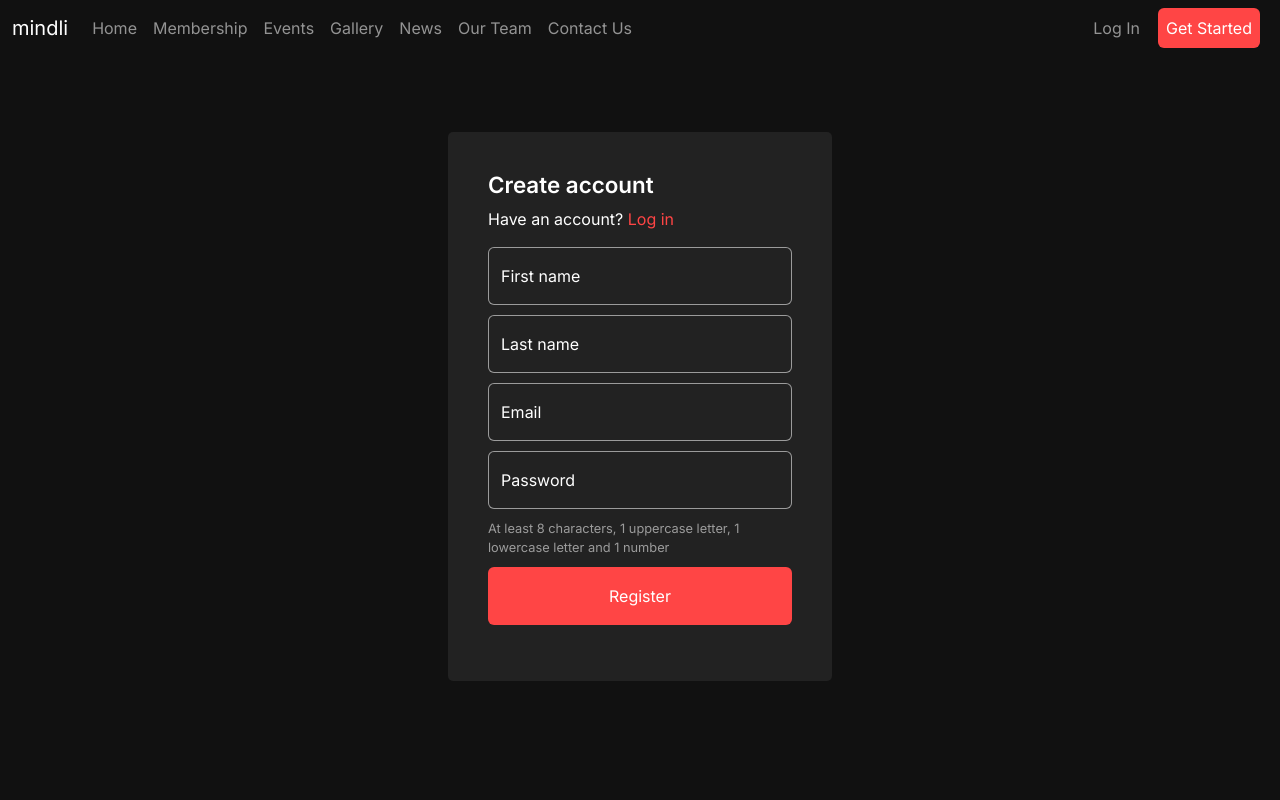
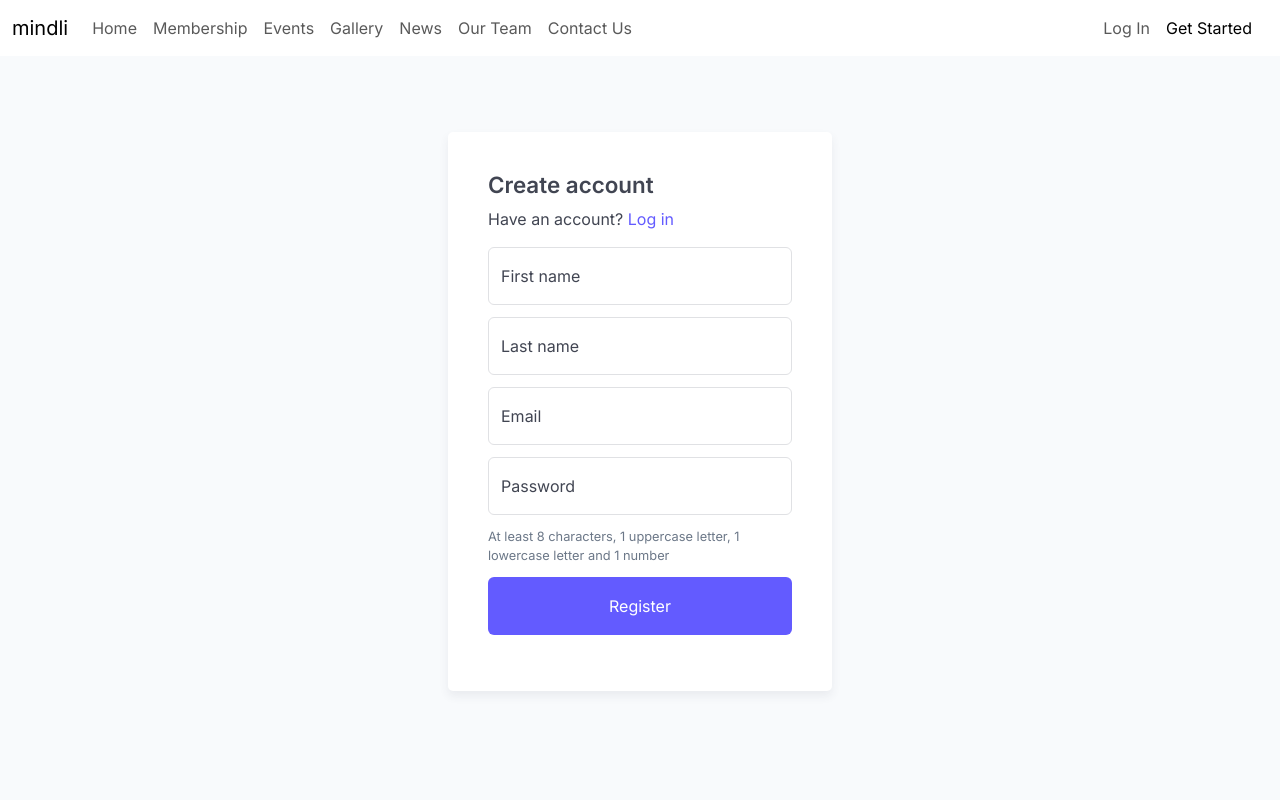
Before and after one commit to neilshaabi/mindli, a Flask app: page /register in a window 1280 px wide. Run offline with Flask 3, Linux system fonts and the light colour scheme; parts of the project's set-up code (start-up, migrations or seed data) failed here and were passed over; some libraries are stand-ins or nearby versions.

Commit message:
Changed colour scheme from dark to light

```diff
--- a/app/static/css/main.css
+++ b/app/static/css/main.css
@@ -1,9 +1,13 @@
 :root {
-    --accent-primary: #ff4545;
-    --accent-dark: #dd2323;
-    --dark-grey: #111;
-    --mid-grey: #222;
-    --light-grey: rgba(255, 255, 255, 0.55);
+
+    --accent-primary: #635bff;
+    --accent-dark: #533afd;
+
+    --light-grey-bg: #f8fafc;
+    --light-grey-outline: #e0e1e4;
+    --light-grey-text: #6c7888;
+    --dark-grey-text: #414552;
+
     --content-width: 80%;
 }
 
@@ -22,7 +26,7 @@ body {
     min-height: -webkit-fill-available;
     width: 100vw;
     height: 100%;
-    background: var(--dark-grey);
+    background: var(--light-grey-bg);
 }
 
 main {
@@ -37,6 +41,7 @@ nav {
     position: absolute;
     top: 0;
     left: 0;
+    background: white;
 }
 
 
@@ -79,18 +84,16 @@ a:hover {
 }
 
 .form-control {
-    color: white;
-    background: var(--mid-grey);
+    color: var(--dark-grey-text);
+    background: white;
     font-size: 0.9rem;
-    margin: 10px 0;
-    border-color: var(--light-grey);
+    margin: 12px 0;
+    border-color: var(--light-grey-outline);
 }
 
 .form-control:focus {
-    color: white;
-    background: var(--mid-grey);
-    background-color: var(--mid-grey);
-    border-color: white;
+    color: var(--dark-grey-text);
+    border-color: var(--dark-grey-text);
     outline: none;
     box-shadow: none;
 }
@@ -98,7 +101,7 @@ a:hover {
 input:-webkit-autofill,
 input:-webkit-autofill:hover,
 input:-webkit-autofill:focus {
-    -webkit-text-fill-color: white;
+    -webkit-text-fill-color: var(--dark-grey-text);
     -webkit-box-shadow: none;
     box-shadow: none;
     transition: all 0s 50000s;
@@ -140,7 +143,6 @@ input:-webkit-autofill:focus {
 /* Containers */
 
 .page-header {
-    color: white;
     padding: 30px;
     padding-top: 7vh;
     padding-bottom: 20px;
@@ -148,8 +150,9 @@ input:-webkit-autofill:focus {
 }
 
 .container {
-    color: white;
-    background: var(--mid-grey);
+    color: var(--dark-grey-text);
+    background: white;
+    box-shadow: 0 5px 10px 0 rgba(60, 66, 87, 0.08);
     width: 30%;
     padding: 40px;
     border-radius: 5px;
@@ -181,30 +184,18 @@ input:-webkit-autofill:focus {
     .container {
         width: var(--content-width);
     }
-
-    .calendar-month {
-        display: none;
-    }
-
-    .calendar-agenda {
-        display: block !important;
-    }
-
-    .page-header {
-        padding-top: 30px !important;
-    }
 }
 
 .container .description,
 .container .description a {
-    color: var(--light-grey);
+    color: var(--light-grey-text);
     text-align: left;
     font-size: 0.8rem;
-    margin-bottom: 10px;
+    margin-bottom: 12px;
 }
 
 .container .description a:hover {
-    color: white;
+    color: var(--dark-grey-text);
 }
 
 .container .btn {
@@ -216,7 +207,7 @@ input:-webkit-autofill:focus {
 /* Home page */
 
 #home-page {
-    color: white;
+    color: var(--dark-grey-text);
     align-items: center;
     justify-content: left;
     text-align: left;
@@ -248,8 +239,8 @@ input:-webkit-autofill:focus {
 }
 
 .flashed-message {
-    color: var(--light-grey);
-    background: var(--dark-grey);
+    color: var(--dark-grey-text);
+    background: var(--light-grey-bg);
     border: none;
     z-index: 99;
     margin: 0;
--- a/app/templates/navbar.html
+++ b/app/templates/navbar.html
@@ -1,4 +1,4 @@
-<nav class='navbar navbar-expand-lg navbar-dark'>
+<nav class='navbar navbar-expand-lg'>
     <div class='container-fluid'>
         <a class='navbar-brand' href='/'>
             mindli
@@ -36,14 +36,14 @@
                         <a class='nav-link' href='/settings'>Settings</a>
                     </li>
                     <li class='nav-item'>
-                        <a class='nav-link nav-btn' href='/logout'>Log out</a>
+                        <a class='nav-link' href='/logout'>Log out</a>
                     </li>
                 {% else %}
                     <li class='nav-item'>
                         <a class='nav-link' href='/login'>Log In</a>
                     </li>
                     <li class='nav-item'>
-                        <a class='nav-link nav-btn' href='/register'>Get Started</a>
+                        <a class='nav-link' href='/register'>Get Started</a>
                     </li>
                 {% endif %}
             </ul>
```
